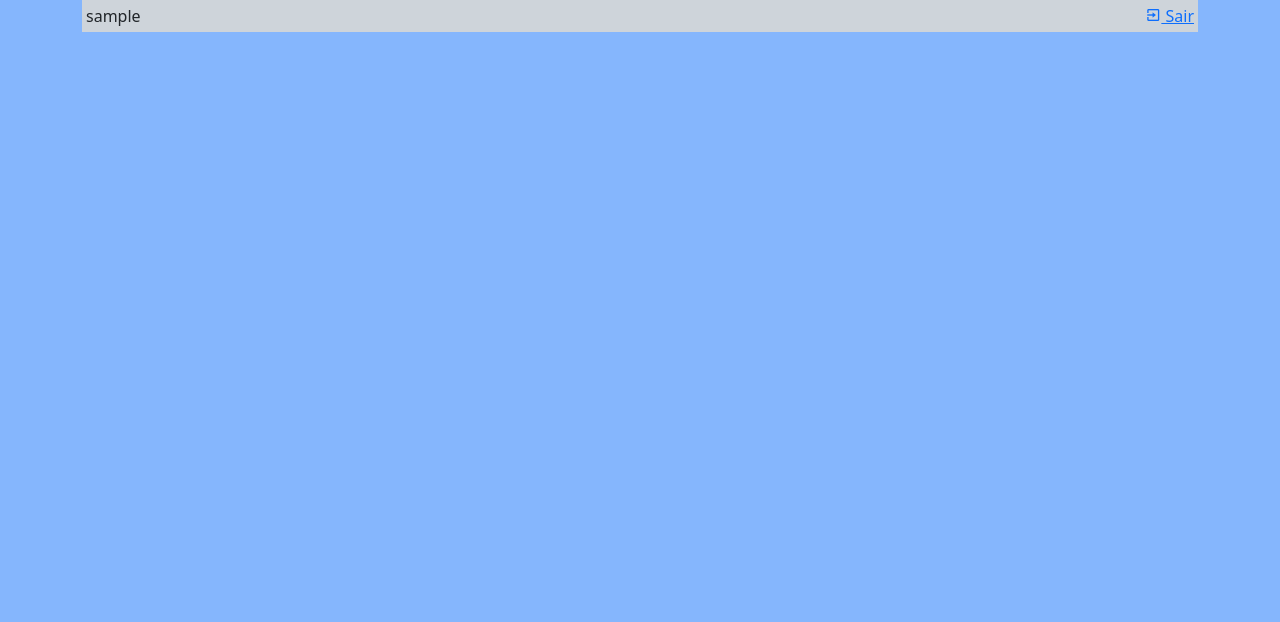
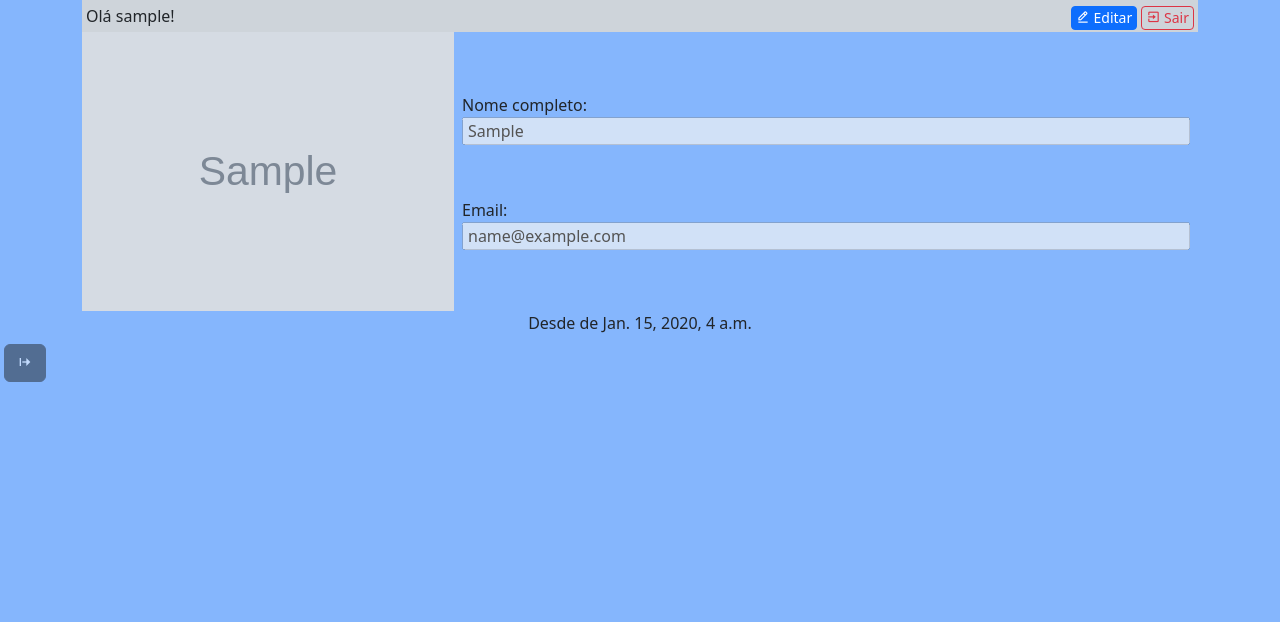
Before and after one commit to Marcosviana91/Faith_Battle_Site, a Django app: template users/templates/logged_area.html in a window 1280 px wide. Shown: the part 56-678 px from the top of the page. Run offline with Django 5.2, Linux system fonts and the light colour scheme; tables that the repository leaves empty hold one stand-in row (values such as "Sample post"); the template is opened without the code that fills it: values that come from a table or form of the project are taken from there, most other values are stand-ins (such as "Sample title", 1, 10 or a date in 2020); grey boxes marked "Sample" are stand-in pictures; some libraries are stand-ins or nearby versions.

Commit message:
feat - update player profile

```diff
--- a/templates/static/users/css/logged_area.css
+++ b/templates/static/users/css/logged_area.css
@@ -2,3 +2,20 @@
     width: 100%;
     height: 32px;
 }
+
+.pointer {
+    cursor: pointer;
+}
+
+.avatar_card {
+    width: 175px;
+}
+#avatar_container:hover > div {
+    scale: 1.05;
+    box-shadow: 0px 0px 12px 2px black;
+}
+.avatar_image_micro {
+    border: 1px solid black;
+    width: 50px;
+    height: 50px;
+}
--- a/templates/static/users/js/logged_area.js
+++ b/templates/static/users/js/logged_area.js
@@ -0,0 +1,41 @@
+
+// Get avatar list from API
+var avatar_list = []
+function getAvatarList() {
+    if (avatar_list.length == 0) {
+        $('#avatar_list_container')[0].innerHTML = "";
+        fetch('/api/avatar_list')
+            .then(result => result.json())
+            .then(data => {
+                avatar_list = data.avatar_list
+                for (var avatar of avatar_list) {
+                    // console.log(String(avatar).split('.')[0]);
+                    const avatar_div = document.createElement("div");
+                    avatar_div.id = "avatar_container";
+                    avatar_div.classList.add('col-6', 'col-sm-4', 'col-lg-3', 'p-1');
+                    avatar_div.dataset["avatar"] = avatar;
+                    avatar_div.onclick = () => { setAvatar(avatar_div) }
+
+                    avatar_div.innerHTML = `
+                                        <div data-bs-target="#editPlayerDataModal"
+                    data-bs-toggle="modal"
+                                            class="pointer d-flex flex-row justify-content-between align-items-center bg-dark border border-1 border-black rounded-1 p-1">
+                                            <span class="text-light">${avatar.split('.')[0]}</span>
+                                            <img class="avatar_image_micro" src="/static/general/img/Avatar/${avatar}">
+                                        </div>
+                                        `
+                    $('#avatar_list_container').first().append(avatar_div)
+                }
+            })
+            .catch(error => {
+                $('#avatar_list_container').first().append('<h3 color="#fff">Não foi possível carregar os avatares</h3>')
+            })
+    }
+}
+
+const AVATAR_URL = '/static/general/img/Avatar/'
+function setAvatar(element) {
+    console.log("Elemento escolhido", element.dataset.avatar)
+    $('#avatar_hidden')[0].value = element.dataset.avatar
+    $('#avatar_hidden + img')[0].src = AVATAR_URL + element.dataset.avatar
+}
--- a/users/templates/logged_area.html
+++ b/users/templates/logged_area.html
@@ -10,12 +10,129 @@
 
 {% block 'body' %}
 <div id="logged_header" class="d-flex justify-content-between p-1 bg-dark-subtle">
-    <p>{{logged_user.username}}</p>
-    <a href="{% url 'logout' %}">
-        <i class='bx bx-exit'></i>
-        Sair
-    </a>
+    <p>Olá {{logged_user.username}}!</p>
+    <div>
+        <button class="btn btn-sm h-100 btn-primary p-0 px-1" data-bs-toggle="modal"
+            data-bs-target="#editPlayerDataModal">
+            <i class='bx bx-edit-alt'></i>
+            Editar
+        </button>
 
+        <button class="btn btn-sm h-100 btn-outline-danger p-0 px-1" data-bs-toggle="modal"
+            data-bs-target="#logoutModal">
+            <i class='bx bx-exit'></i>
+            Sair
+        </button>
+    </div>
+</div>
+
+<main class="">
+    <section id="meus_dados" class="d-flex flex-wrap">
+        <div class="col-4">
+            <img class="w-100" src="/static/general/img/Avatar/{{player_data.avatar}}" alt="{{player_data.avatar}}"
+                title="{{player_data.avatar}}">
+        </div>
+        <div class="col-8 p-2 d-flex flex-column justify-content-evenly">
+            <div>
+                <label>Nome completo:</label>
+                <input class="w-100 ps-1" type="text" value="{{logged_user.first_name}}" placeholder="cadastre seu nome"
+                    disabled>
+            </div>
+            <div>
+                <label>Email:</label>
+                <input class="w-100 ps-1" type="text" value="{{logged_user.email}}" placeholder="cadastre seu e-mail"
+                    disabled>
+            </div>
+        </div>
+        <div class="w-100 text-center">
+            <span>Desde de </span>
+            <span>{{logged_user.date_joined}}</span>
+        </div>
+    </section>
+</main>
+
+<!-- Seus Dados Modal -->
+<div class="modal fade" id="editPlayerDataModal" tabindex="-1" aria-labelledby="editPlayerDataModalLabel"
+    aria-hidden="true">
+    <div class="modal-dialog modal-dialog-centered ">
+        <div class="modal-content">
+            <div class="modal-header">
+                <h1 class="modal-title fs-5" id="editPlayerDataModalLabel">Seus Dados</h1>
+                <button type="button" class="btn-close" data-bs-dismiss="modal" aria-label="Close"></button>
+            </div>
+            <div class="modal-body">
+                <form class="w-100 row" action="" method="POST">{% csrf_token %}
+                    <div class="col-4 border border-1 border-black rounded-2 pointer bg-dark d-flex align-items-center"
+                        data-bs-target="#avatarModal" data-bs-toggle="modal" onclick="getAvatarList()">
+                        <input id="avatar_hidden" type="hidden" name="avatar" value="{{player_data.avatar}}">
+                        <img class="w-100" src="/static/general/img/Avatar/{{player_data.avatar}}"
+                            alt="{{player_data.avatar}}" title="{{player_data.avatar}}">
+                    </div>
+                    <div class="col-8 p-2 d-flex flex-column justify-content-evenly">
+                        <div>
+                            <label>Nome completo:</label>
+                            <input class="w-100 ps-1" type="text" name="first_name" value="{{logged_user.first_name}}">
+
+                        </div>
+                        <div>
+                            <label>Email:</label>
+                            <input class="w-100 ps-1" type="email" name="email" value="{{logged_user.email}}"
+                                placeholder="cadastre seu e-mail">
+
+                        </div>
+                    </div>
+                    <div class="row w-100 justify-content-evenly m-2">
+                        <button type="button" class="btn btn-secondary col-4" data-bs-dismiss="modal">Cancelar</button>
+                        <button type="submit" class="btn btn-primary col-4">Salvar</button>
+                    </div>
+                </form>
+            </div>
+        </div>
+    </div>
+</div>
+
+<!-- Avatar Modal -->
+<div class="modal fade" id="avatarModal" tabindex="-1" aria-labelledby="avatarModalLabel" aria-hidden="true"
+    data-bs-backdrop="static">
+    <div class="modal-dialog modal-dialog-centered modal-dialog-scrollable modal-lg">
+        <div class="modal-content">
+            <div class="modal-header">
+                <h1 class="modal-title fs-5" id="avatarModalLabel">Escolha um avatar</h1>
+            </div>
+            <div id="avatar_list_container" class="modal-body row">
+                <!-- <div id="avatar_container" class="col-6 col-sm-4 col-lg-3 p-1">
+                    <div
+                        class="pointer d-flex flex-row justify-content-between align-items-center bg-dark border border-1 border-black rounded-1 p-1">
+                        <span class="text-light">Abraão</span>
+                        <img class="avatar_image_micro" src="/static/general/img/Avatar/Abraão.png">
+                    </div>
+
+                </div> -->
+            </div>
+            <div class="row w-100 justify-content-evenly m-2">
+                <button type="button" class="btn btn-danger col-8" data-bs-target="#editPlayerDataModal"
+                    data-bs-toggle="modal">Cancelar</button>
+            </div>
+        </div>
+    </div>
+</div>
+
+<!-- Logout Modal -->
+<div class="modal fade" id="logoutModal" tabindex="-1" aria-labelledby="logoutModalLabel" aria-hidden="true">
+    <div class="modal-dialog">
+        <div class="modal-content">
+            <div class="modal-header">
+                <h1 class="modal-title fs-5" id="logoutModalLabel">Deseja mesmo sair?</h1>
+            </div>
+            <div class="modal-body row justify-content-around">
+                <button type="button" class="btn btn-success col-5" data-bs-dismiss="modal">Não</button>
+                <button class="btn_link btn btn-outline-danger col-5 p-0 px-1" data-link="{% url 'logout' %}">
+                    <i class='bx bx-exit'></i>
+                    Sair
+                </button>
+            </div>
+        </div>
+    </div>
 </div>
 
 <script src="{% static '/users/js/logged_area.js' %}"></script>
--- a/users/templates/login.html
+++ b/users/templates/login.html
@@ -61,6 +61,7 @@
             </div>
         </form>
         <!-- Avatar Selector -->
+        <!-- TODO: substituir este preenchimento do DJango view pelo do JS com API -->
         <div id="avatar_container" class="col-6 border border-black rounded-2 ">
             <div class="w-100 d-flex flex-column gap-1">
                 {% for avatar in all_avatar %}
```
Also changed, not shown: faith_battle_site/api.py (+7 -0 lines), novidades/views.py (+0 -11 lines), users/views.py (+40 -7 lines).
